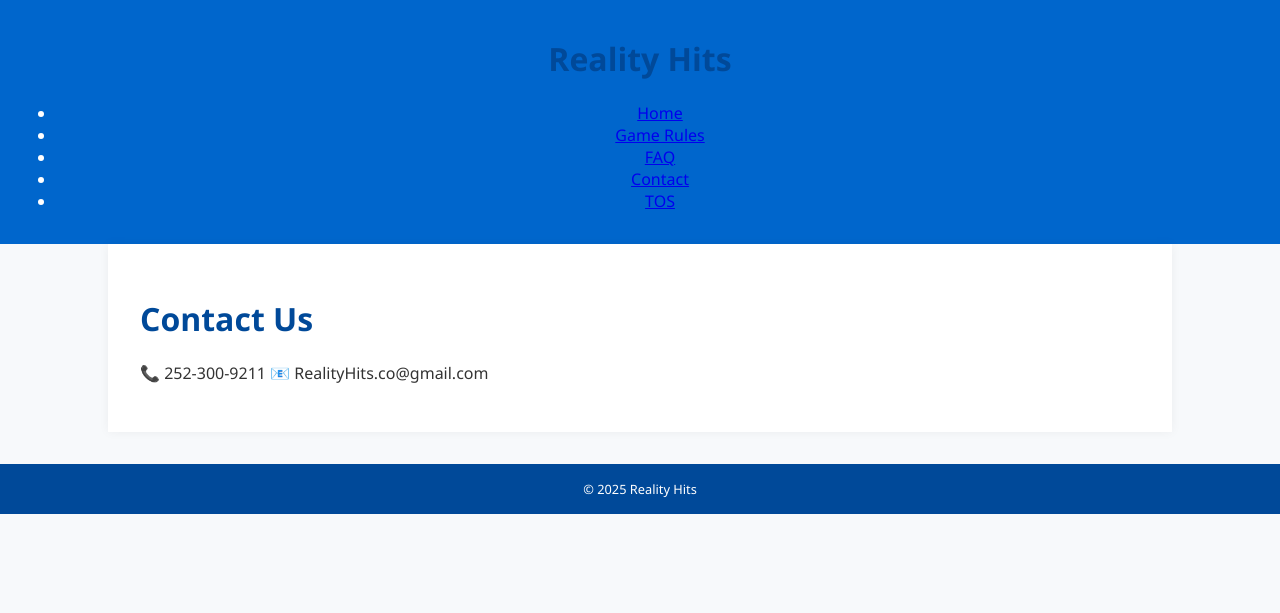
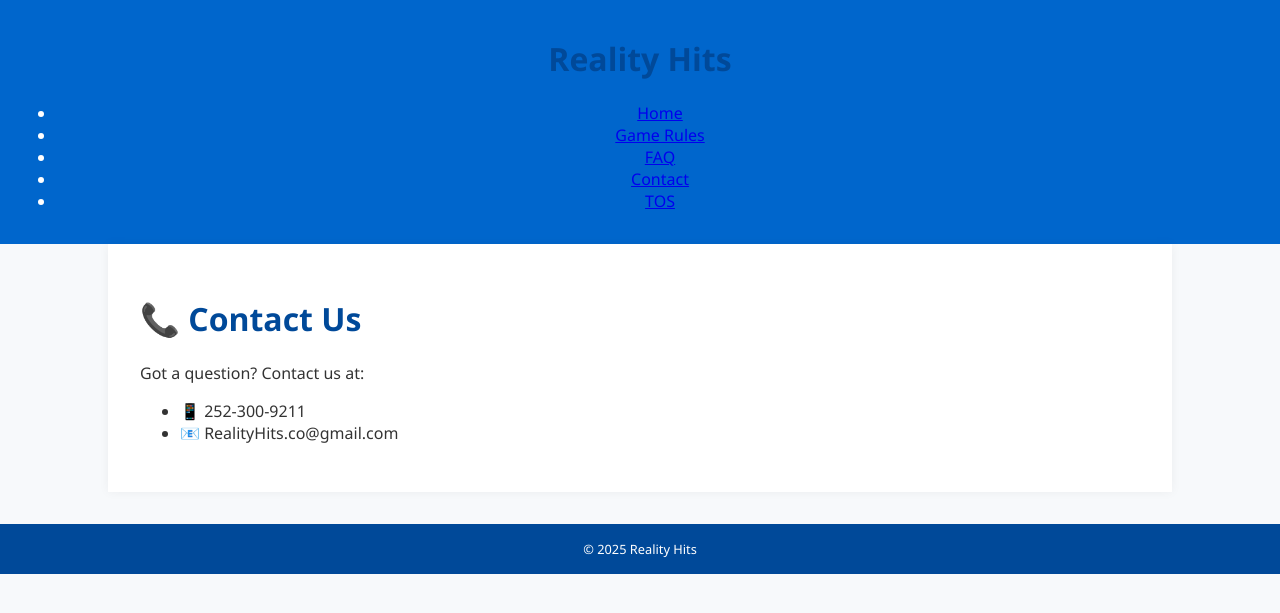
Before and after one commit to RealityHits-co/reality-hits, a Jekyll site: the page built from contact.md, in a window 1280 px wide. Shown: the top 613 px of the page. Built offline with Jekyll 4.4.1, drawn with Linux system fonts in a browser that asks for light colours; our own code applies the rules of GitHub Pages for plain Markdown files.

Commit message:
Update contact.md

```diff
--- a/contact.md
+++ b/contact.md
@@ -1,3 +1,10 @@
-# Contact Us
-📞 252-300-9211
-📧 RealityHits.co@gmail.com
+---
+title: Contact Us
+layout: default
+---
+
+# 📞 Contact Us
+
+Got a question? Contact us at:
+- 📱 252-300-9211
+- 📧 RealityHits.co@gmail.com
```
